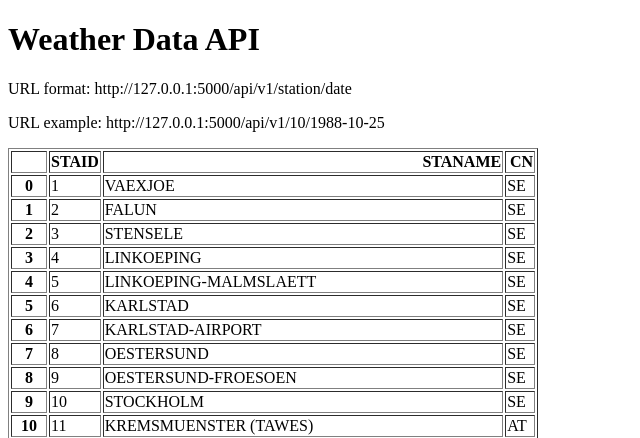
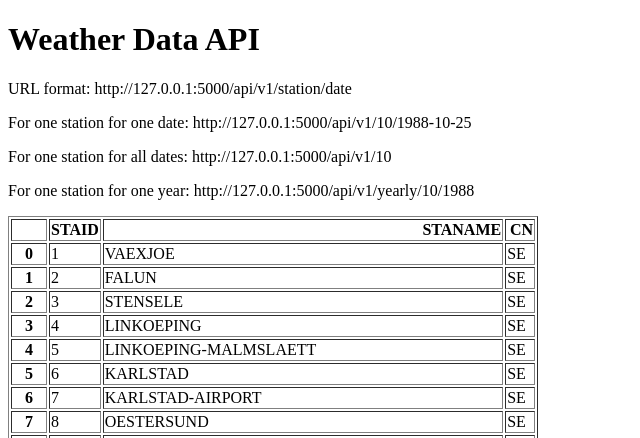
Before and after one commit to Andreusolad/Weather-Data-API, a Flask app: page / in a window 1280 px wide. Shown: the top 438 px of the page, without its empty margins (0-640 px from the left). Run offline with Flask 3, Linux system fonts and the light colour scheme.

Commit message:
Day 31: Add URL endpoint for yearly and all data

```diff
--- a/main.py
+++ b/main.py
@@ -24,5 +24,24 @@ def about(station, date):
             "temperature": temperature}
 
 
+@app.route("/api/v1/<station>")
+def all_data(station):
+    filename = "data_small/TG_STAID" + str(station).zfill(6) + ".txt"
+    df = pd.read_csv(filename, skiprows=20, parse_dates=['    DATE'])
+    result = df.to_dict(orient="records")
+    return result
+
+
+@app.route("/api/v1/yearly/<station>/<year>")
+def yearly(station, year):
+    filename = "data_small/TG_STAID" + str(station).zfill(6) + ".txt"
+    df = pd.read_csv(filename, skiprows=20, parse_dates=['    DATE'])
+    df['    DATE'] = df['    DATE'].astype(str)
+    result = df[df['    DATE'].str.startswith(str(year))].to_dict(orient="records")
+    return result
+
+
+
+
 if __name__ == "__main__":
     app.run(debug=True, port=5000)
--- a/templates/home.html
+++ b/templates/home.html
@@ -7,7 +7,9 @@
 <body>
 <h1>Weather Data API</h1>
 <p>URL format: http://127.0.0.1:5000/api/v1/station/date</p>
-<p>URL example: http://127.0.0.1:5000/api/v1/10/1988-10-25</p>
+<p>For one station for one date: http://127.0.0.1:5000/api/v1/10/1988-10-25</p>
+<p>For one station for all dates: http://127.0.0.1:5000/api/v1/10</p>
+<p>For one station for one year: http://127.0.0.1:5000/api/v1/yearly/10/1988</p>
 <p>{{data|safe}}</p>
 </body>
 </html>
```
